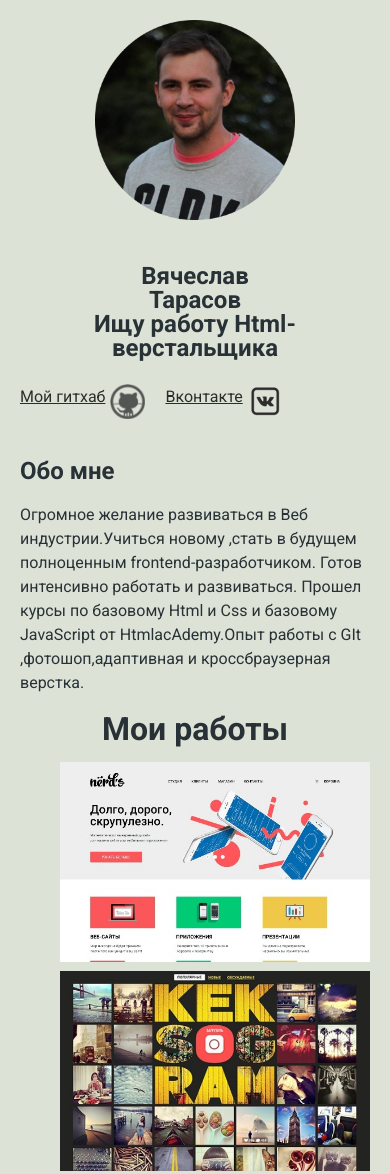
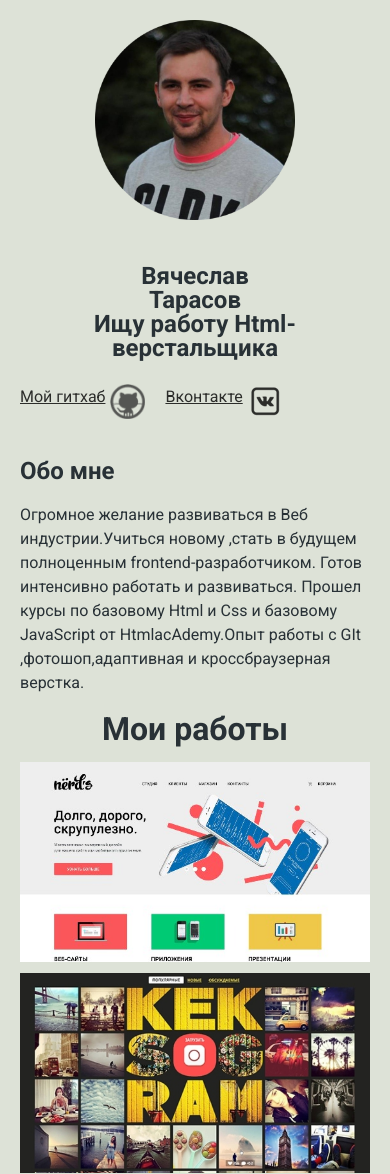
Before and after one commit to Saddatx/saddatx.github.io, a plain HTML site: page index.html in a window 390 px wide. Shown: the top 1174 px of the page. Drawn offline with Linux system fonts and the light colour scheme.

Commit message:
адаптив1

```diff
--- a/css/style.css
+++ b/css/style.css
@@ -100,6 +100,7 @@ body {
   justify-content: space-around;
   flex-wrap: wrap;
   list-style-type: : none;
+  padding: 0;
 }
 
 .portfolio li {
--- a/index.html
+++ b/index.html
@@ -2,6 +2,7 @@
 <html lang="ru">
   <head>
     <meta charset="utf-8">
+    <meta name="viewport" content="width-devise-width, initial-scale=1">
     <title>Сайт для портфолио</title>
     <link href="https://fonts.googleapis.com/css?family=Roboto:400,500,700&amp;subset=cyrillic" rel="stylesheet">
     <link rel="stylesheet" href="css/style.css">
```
